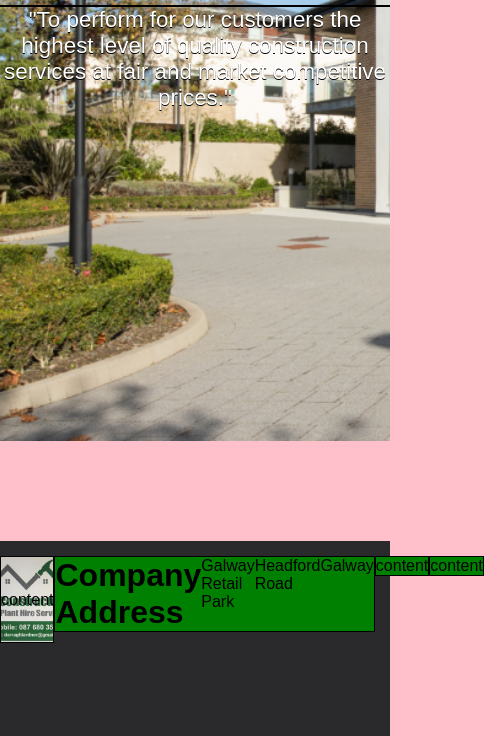
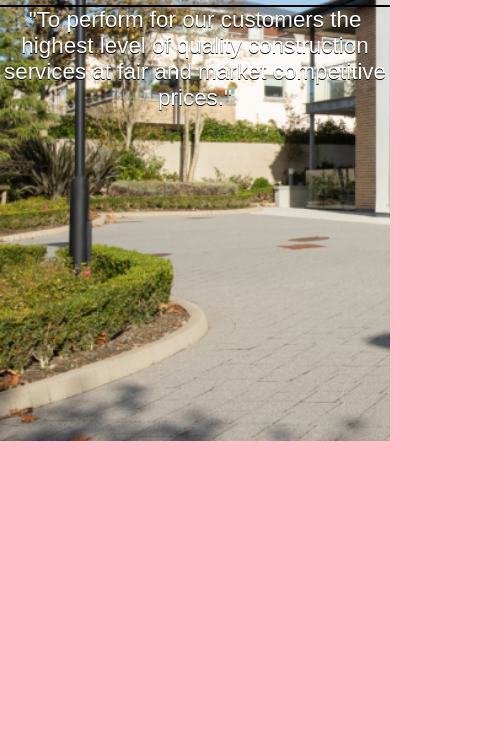
Before and after one commit to danny-fla/dl-construction, a plain HTML site: page index.html in a window 390 px wide. Shown: the part 1003-1739 px from the top of the page, 484 px wide, since content can reach past the window. After the commit the page ends 1444 px from the top, so only its background shows below. Drawn offline with Linux system fonts and the light colour scheme.

Commit message:
remove footer section to make more responsive

```diff
--- a/assets/css/style.css
+++ b/assets/css/style.css
@@ -119,48 +119,6 @@ hr {
 }
 
 
-.footer {
-    padding: 15px 0 30px 0;
-    background-color: #2a2a2c;
-    min-height: 150px;
-    width: 100%;
-
-    margin-top: 100px;
-    display: flex;
-    position: fixed no-scroll;
-    bottom: 0;
-    left: 0;
- }
-
- .footer-col {
-    background-color:green;
-    border: 1px solid black;
-    height: 100%;
-    display: flex;
-
-
-    flex-grow: 1;
-    justify-content: center;
-
- }
-
- .fbox1 {
-    background: url(/assets/images/logo.png) no-repeat center center;
-    background-size: cover;
-    background-color: yellow;
-    border: 1px solid black;
-    flex-basis: 200px;
-    height: 85px;
-    display: flex;
-
-    justify-content: center;
-    align-items: center;
-}
-
-.fbox2 {
-
-}
-
 @media screen and (min-width: 768px) {
 
     nav ul {
--- a/index.html
+++ b/index.html
@@ -48,20 +48,7 @@
      </div>
 
      <footer>
-        <div class="footer">
-            <div class="footer-col fbox1"> <p>content</p></div>
 
-            <div class="footer-col fbox2">
-                <h1>Company Address</h1>
-                <p>Galway Retail Park</p>
-                <p>Headford Road</p>
-                <p>Galway</p>
-            </div>
-
-            <div class="footer-col fbox3"> <p>content</p></div>
-
-            <div class="footer-col fbox4"> <p>content</p></div>
-        </div>
     </footer>
 </body>
 </html>
```
